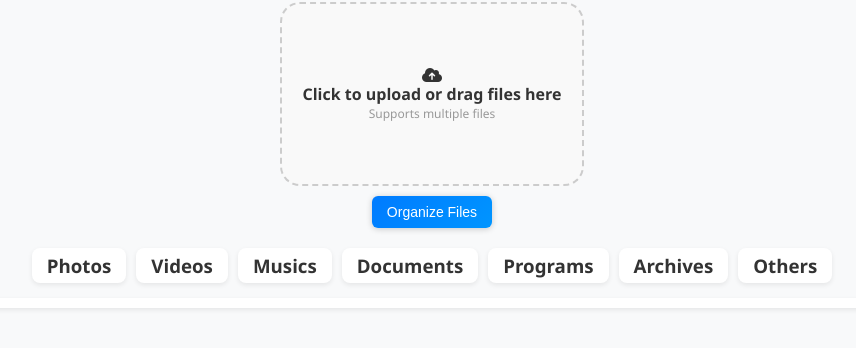
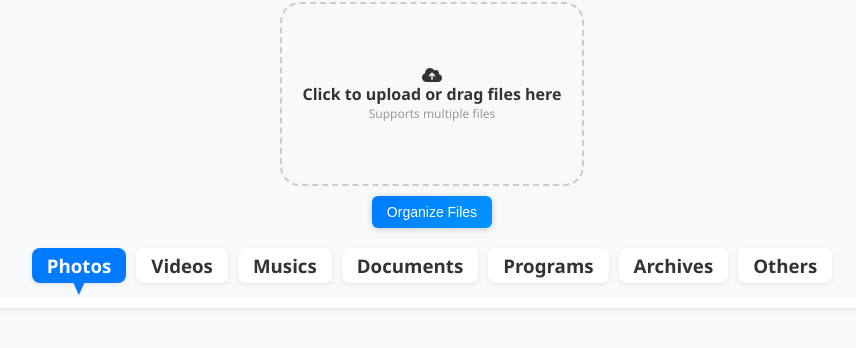
Before and after one commit to snakU02/File-Organizer-Website, a plain HTML site: page index.html in a window 1280 px wide. Both pictures are taken after a click on the element "Photos". Shown: the part 122-470 px from the top of the page, without its empty margins (208-1064 px from the left). Drawn offline with nearby package versions, Linux system fonts and the light colour scheme.

Commit message:
Add comment to filesection and improve the filesection UI(added arrow)

```diff
--- a/scripts/script.js
+++ b/scripts/script.js
@@ -151,12 +151,27 @@ document.getElementById('organizeBtn').addEventListener('click', async () => {
 
 });
 
-// ===== ACTIVE SECTION HIGHLIGHT =====
+// ==ACTIVE SECTION HIGHLIGHT==
+
+//Select all file sections
 const allSections = document.querySelectorAll('.file-section');
+//Loop through each section and add listener each
+allSections.forEach(section => {
+    //Add a click event listener to each section
+    section.addEventListener('click', () => {
 
-allSections.forEach(section => {
-    section.addEventListener('click', () => {
+        // Remove the "active" class from ALL sections first
+        // This ensures that only ONE section looks selected at a time.
+        allSections.forEach(sec => sec.classList.remove('active'));
+
+        // Add the "active" class to the section that was just clicked
+        // This visually highlights the selected section (using CSS styles).
+        section.classList.add('active');
+
+        // Get the custom "data-type" value from the clicked section
+        // Example: if <div data-type="photos"> → type = "photos"
         const type = section.dataset.type;
+
         currentType = type;
         checkFileType(type);
         console.log(type);
--- a/static/fileList.css
+++ b/static/fileList.css
@@ -1,11 +1,15 @@
 /* ===== File list & sections ===== */
 .file-section {
+    display: flex;
+    justify-content: center;
     background-color: #fff;
     padding: 5px 15px;
     margin-bottom: 15px;
     border-radius: 8px;
     box-shadow: 0 2px 5px rgba(0, 0, 0, 0.08);
     cursor: pointer;
+    position: relative;
+    /* position: relative; needed for arrow positioning */
     transition: box-shadow 0.2s, transform 0.2s ease;
     /* add transform transition */
 }
@@ -14,10 +18,27 @@
     box-shadow: 0 4px 10px rgba(0, 0, 0, 0.3);
     transform: translate(0px, -5px);
     /* move to right & up */
+    transition: 0.4s ease;
 }
 
-.file-section:active {
-    background-color: #e7e7e7;
+.file-section.active {
+    background-color: #007bff;
+    color: white;
+}
+
+.file-section::after {
+    position: absolute;
+    content: "▼";
+    font-size: 17px;
+    color: #007bff;
+    bottom: -18px;
+    opacity: 0;
+    transition: 0.4s;
+}
+
+.file-section.active::after {
+    opacity: 1;
+    bottom: -15px;
 }
 
 h3 {
```
